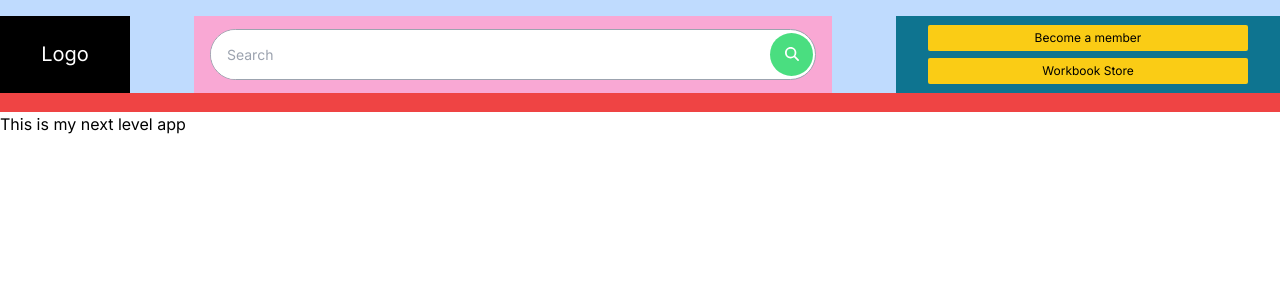
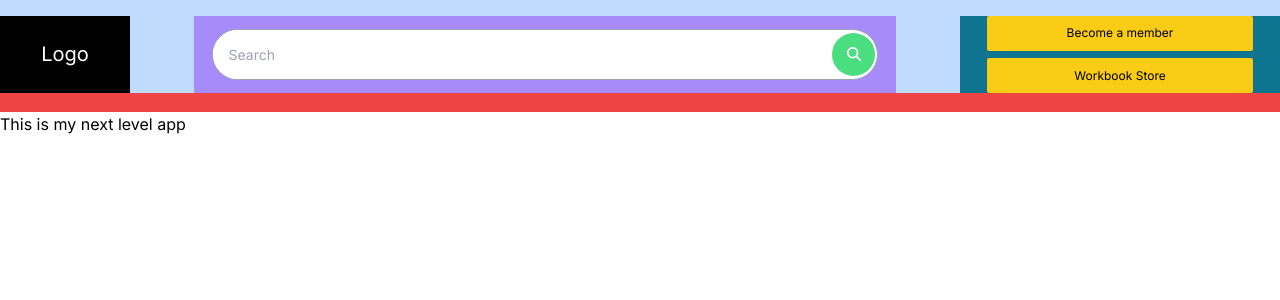
Before and after one commit to Faiaz-Rahman/k5new, a Next.js app: page / in a window 1280 px wide. Shown: the top 300 px of the page. Built offline with nearby package versions, Linux system fonts and the light colour scheme.

Commit message:
minor UI changes

```diff
--- a/src/app/_components/Header/index.tsx
+++ b/src/app/_components/Header/index.tsx
@@ -3,12 +3,12 @@ import { FontAwesomeIcon } from '@fortawesome/react-fontawesome'
 
 export default function Head() {
     return (
-        <div
+        <header
             className="h-28 w-screen bg-red-500
             "
         >
             <div
-                className="h-5/6 w-[100%] bg-blue-200 flex
+                className="h-5/6 w-screen bg-blue-200 flex
                 items-end justify-between
             "
             >
@@ -24,10 +24,10 @@ export default function Head() {
 
                 {/* Input Container */}
                 <div
-                    className="h-5/6 bg-pink-300
+                    className="h-5/6 bg-violet-400
                 flex items-center justify-center"
                     style={{
-                        width: 'calc(60% - 130px)',
+                        width: 'calc(65% - 130px)',
                     }}
                 >
                     <div
@@ -67,18 +67,15 @@ export default function Head() {
                     </div>
                 </div>
                 <div
-                    className="h-5/6 bg-cyan-700
-                    flex justify-center items-center
+                    className="h-5/6 w-[25%] bg-cyan-700
                     flex-col
+                    flex justify-between items-center
                 "
-                    style={{
-                        width: '30%',
-                    }}
                 >
                     <div
-                        className="h-2/6 w-5/6 bg-yellow-400 mb-[7px]
-            rounded-sm flex justify-center items-center
-            cursor-pointer
+                        className="h-[35px] w-5/6 bg-yellow-400
+                        rounded-sm flex justify-center items-center
+                        cursor-pointer
           "
                     >
                         <p className="text-black text-xs">
@@ -86,7 +83,7 @@ export default function Head() {
                         </p>
                     </div>
                     <div
-                        className="h-2/6 w-5/6 bg-yellow-400
+                        className="h-[35px] w-5/6 bg-yellow-400
             rounded-sm flex justify-center items-center
             cursor-pointer
 
@@ -98,6 +95,6 @@ export default function Head() {
                     </div>
                 </div>
             </div>
-        </div>
+        </header>
     )
 }
--- a/src/app/page.tsx
+++ b/src/app/page.tsx
@@ -1,9 +1,9 @@
 import Image from 'next/image'
 
 export default function Home() {
-	return (
-		<main className="flex min-h-screen">
-			<div>This is my next level app</div>
-		</main>
-	)
+    return (
+        <main className="flex min-h-screen w-screen">
+            <div>This is my next level app</div>
+        </main>
+    )
 }
```
